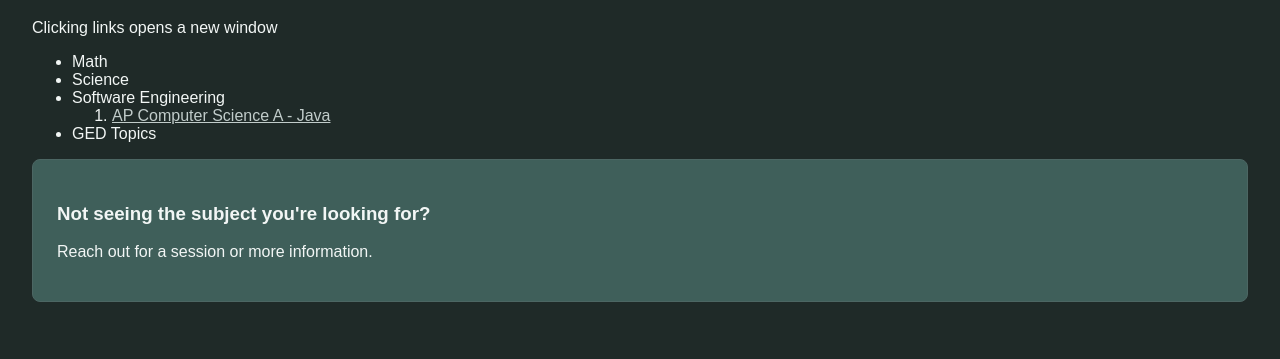
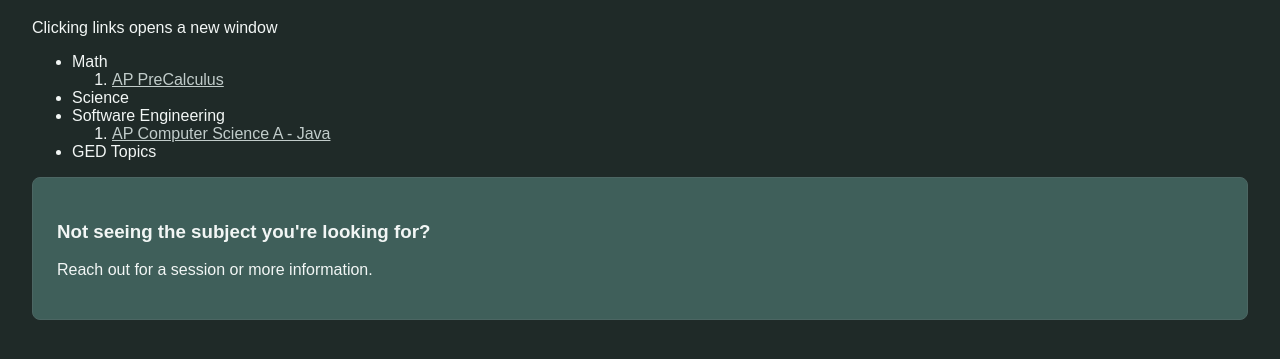
Before and after one commit to cmtakara/subject_index, a plain HTML site: page index.html in a window 1280 px wide. Shown: the part 159-518 px from the top of the page. Drawn offline with Linux system fonts and the light colour scheme.

Commit message:
added link for precal

```diff
--- a/index.html
+++ b/index.html
@@ -26,7 +26,11 @@
     <h1>Subjects</h1>
     <p>Clicking links opens a new window</p>
     <ul>
-        <li>Math</li>
+        <li>Math
+          <ol>
+            <li><a target="_blank" href="https://cmtakara.github.io/ap_precal_index/">AP PreCalculus</a></li>
+          </ol>
+        </li>
         <li>Science</li>
         <li>Software Engineering
             <ol>
```
